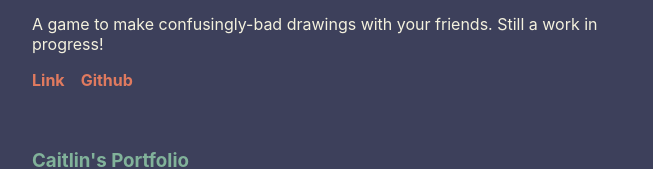
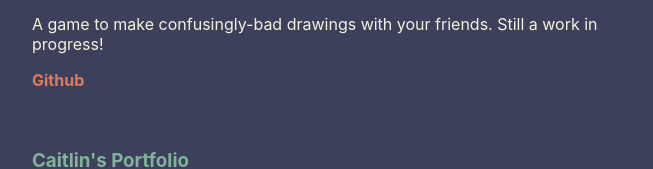
Before and after one commit to CaitlinPSherman/CaitlinPSherman.github.io, a React (Create React App) app: page /skills in a window 1280 px wide. Shown: the part 2838-3007 px from the top of the page, without its empty margins (288-941 px from the left). Built offline with nearby package versions, Linux system fonts and the light colour scheme.

Commit message:
updated proj.js to no longer show web link for pics drawn poorly

```diff
--- a/src/Components/Proj.js
+++ b/src/Components/Proj.js
@@ -8,9 +8,13 @@ const Proj = ({ projData }) => {
         <img src={projData.img} alt="website screenshot" className="proj-img" />
       </div>
       <p>{projData.description}</p>
-      <a href={projData.url} target="_blank" rel="noreferrer noopener">
+
+      {projData.name === 'Pictures Drawn Poorly' ?
+      (<></>) :
+      (<a href={projData.url} target="_blank" rel="noreferrer noopener">
         Link
-      </a>
+      </a>)}
+
       <a href={projData.github} target="_blank" rel="noreferrer noopener">
         Github
       </a>
--- a/src/Components/Projects.js
+++ b/src/Components/Projects.js
@@ -1,4 +1,3 @@
-import React from 'react';
 import Proj from './Proj';
 import proj01 from '../app/images/proj01.png';
 import proj02 from '../app/images/proj02.png';
```
